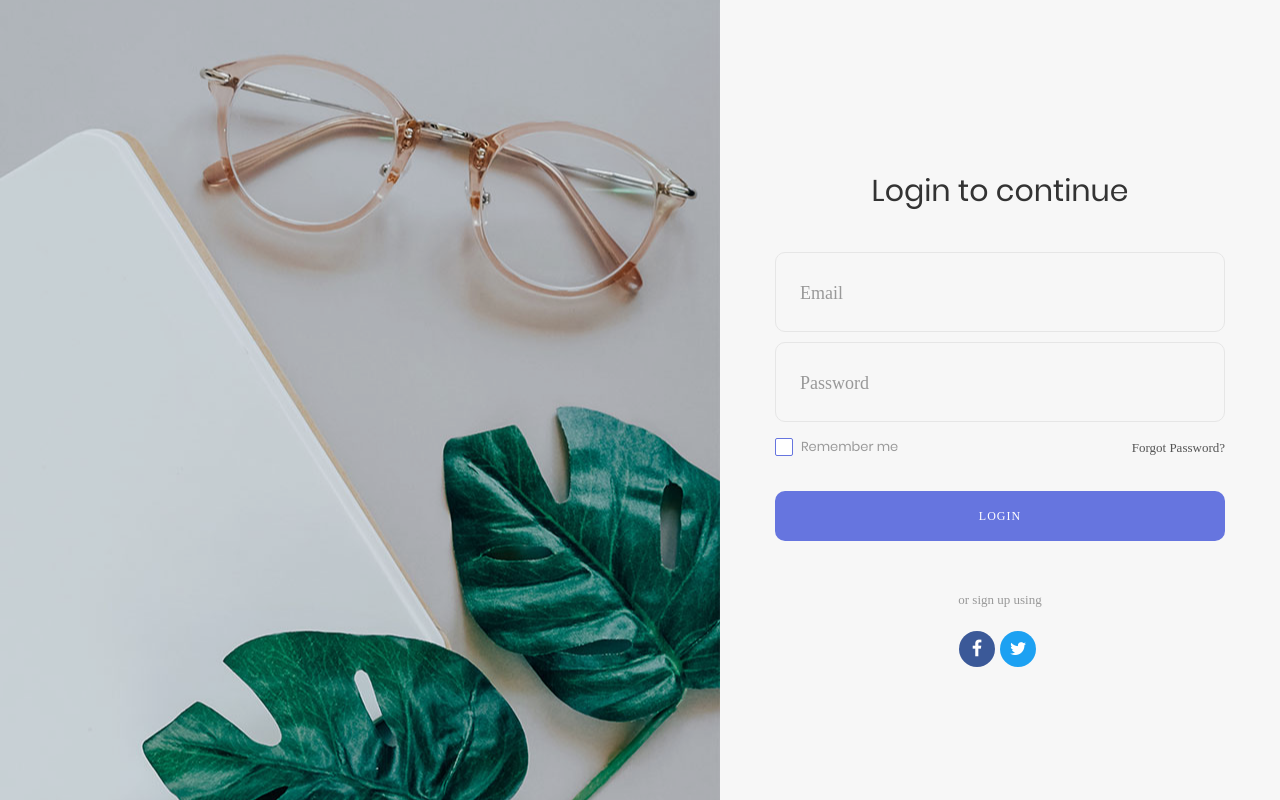
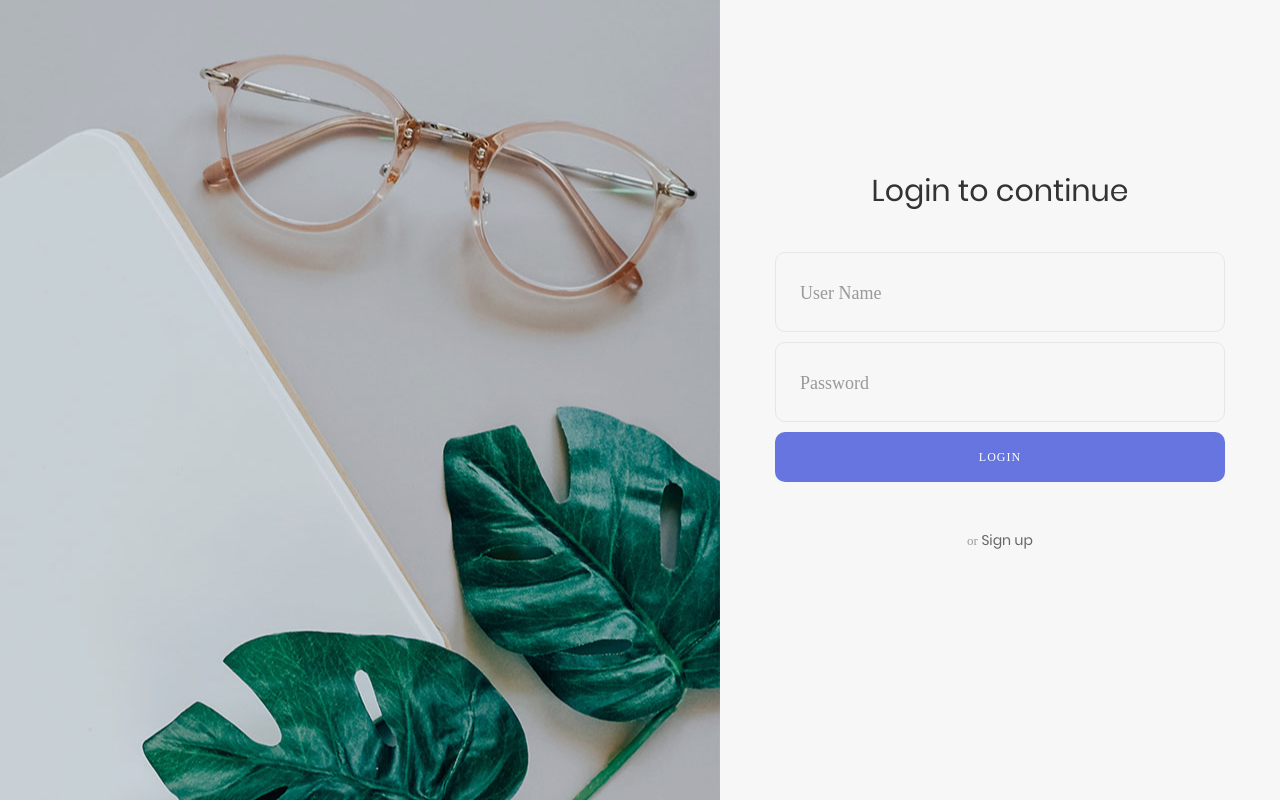
Before and after one commit to coders876/Social-Network-Project-, a Django app: template Social-Network-Project-/social/login/templates/login/index.html in a window 1280 px wide. Run offline with Django 3.2, Linux system fonts and the light colour scheme; the template is opened without the code that fills it, so the values that code supplies are empty; some libraries are stand-ins or nearby versions; some web fonts are replaced.

Commit message:
minor changes

```diff
--- a/Social-Network-Project-/social/login/templates/login/index.html
+++ b/Social-Network-Project-/social/login/templates/login/index.html
@@ -59,7 +59,7 @@
 					<div class="wrap-input100 validate-input" data-validate = "Valid email is required: ex@abc.xyz">
 						<input class="input100" type="text" name="email">
 						<span class="focus-input100"></span>
-						<span class="label-input100">Email</span>
+						<span class="label-input100">User Name</span>
 					</div>
 
 
@@ -69,21 +69,21 @@
 						<span class="label-input100">Password</span>
 					</div>
 
-					<div class="flex-sb-m w-full p-t-3 p-b-32">
-						<div class="contact100-form-checkbox">
+					<!--<div class="flex-sb-m w-full p-t-3 p-b-32">
+						&lt;!&ndash;<div class="contact100-form-checkbox">
 							<input class="input-checkbox100" id="ckb1" type="checkbox" name="remember-me">
 							<label class="label-checkbox100" for="ckb1">
 								Remember me
 							</label>
 						</div>
-
+&ndash;&gt;
 						<div>
 							<a href="#" class="txt1">
 								Forgot Password?
 							</a>
 						</div>
 					</div>
-
+			-->
 
 					<div class="container-login100-form-btn">
 						<button class="login100-form-btn">
@@ -93,11 +93,11 @@
 
 					<div class="text-center p-t-46 p-b-20">
 						<span class="txt2">
-							or sign up using
+							or<a href ="#"> Sign up </a>
 						</span>
 					</div>
 
-					<div class="login100-form-social flex-c-m">
+					<!--<div class="login100-form-social flex-c-m">
 						<a href="#" class="login100-form-social-item flex-c-m bg1 m-r-5">
 							<i class="fa fa-facebook-f" aria-hidden="true"></i>
 						</a>
@@ -105,9 +105,9 @@
 						<a href="#" class="login100-form-social-item flex-c-m bg2 m-r-5">
 							<i class="fa fa-twitter" aria-hidden="true"></i>
 						</a>
-					</div>
+					</div>-->
 				</form>
-				{% load staticfiles %}
+
 				<div class="login100-more" style=" background-image: url('{% static 'login/images/bg-01.jpg' %}'); ">
 				</div>
 			</div>
--- a/Social-Network-Project-/social/social/settings.py
+++ b/Social-Network-Project-/social/social/settings.py
@@ -125,3 +125,4 @@ USE_TZ = True
 
 
 STATIC_URL = '/static/'
+LOGIN_REDIRECT_URL = 'home'
--- a/Social-Network-Project-/social/social/urls.py
+++ b/Social-Network-Project-/social/social/urls.py
@@ -3,7 +3,13 @@ from django.urls import path
 from django.conf.urls import url,include
 from django.conf.urls.static import static
 from django.contrib.staticfiles.urls import staticfiles_urlpatterns
+from django.contrib.auth import views as auth_views
+
+
+
 urlpatterns = [
+    url(r'^login/$', auth_views.login, name='login'),
+    url(r'^logout/$', auth_views.logout, name='logout'),
     path('admin/', admin.site.urls),
     path('login/', include('login.urls'))
 ]
```
